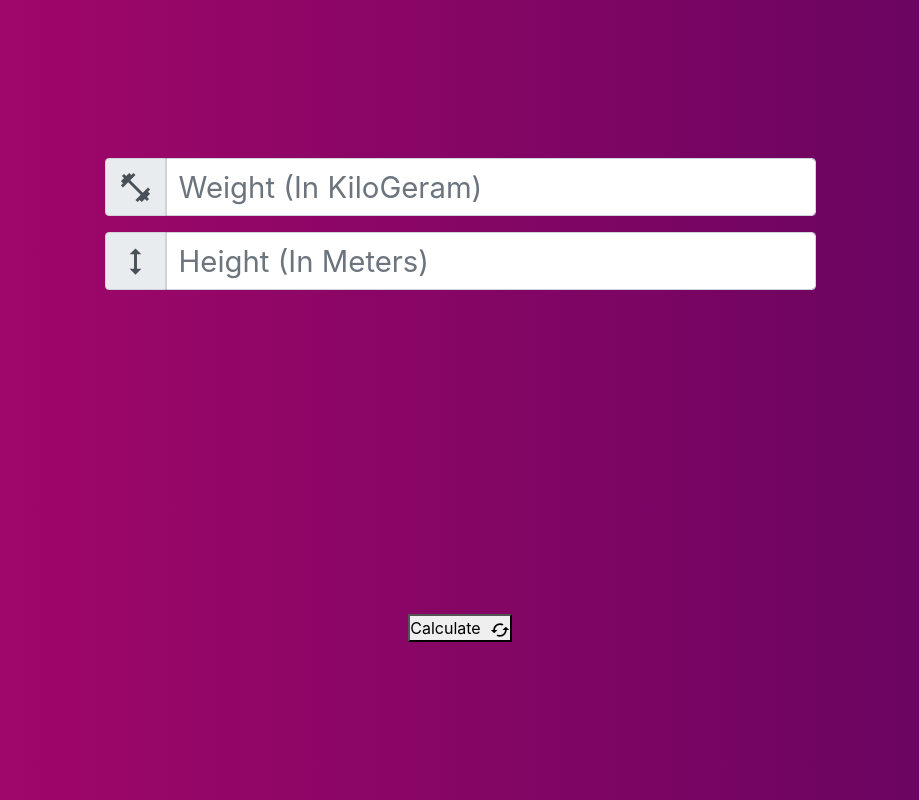
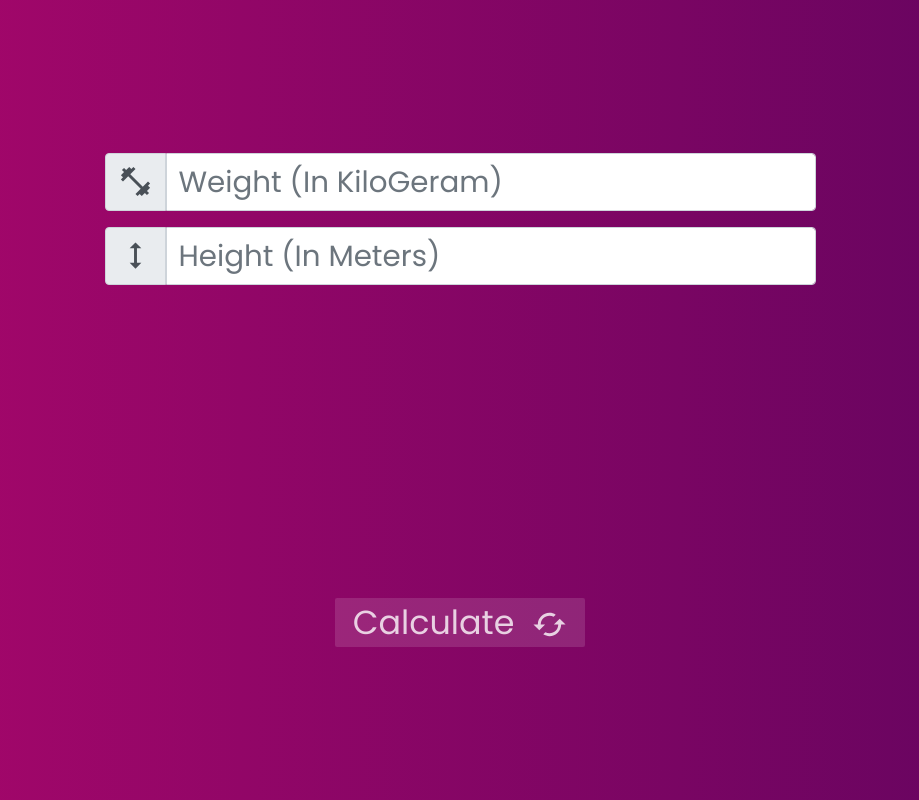
Before and after one commit to ErfiDev/BMi-Simple-Calculator, a React (Create React App) app: page / in a window 1280 px wide. Both pictures are taken after a click on the button "I'm Ready". Shown: the whole page, without its empty margins (180-1099 px from the left). Built offline with nearby package versions, Linux system fonts and the light colour scheme.

Commit message:
finish buttons styles

```diff
--- a/src/CSS/Compiled/Main.css
+++ b/src/CSS/Compiled/Main.css
@@ -80,6 +80,7 @@
   flex-direction: column;
   justify-content: space-around;
   align-items: center;
+  font-family: "Poppins", sans-serif;
 }
 #root .calculator-container input[type=number] {
   width: 650px;
@@ -88,6 +89,33 @@
 #root .calculator-container span {
   border-top-right-radius: 0;
   border-bottom-right-radius: 0;
+}
+#root .calculator-container #calc-btn {
+  width: 250px;
+  height: auto;
+  font-family: "Poppins", sans-serif;
+  font-size: 25pt;
+  outline: none;
+  border: none;
+  border-radius: 2px;
+  background-color: rgba(255, 255, 255, 0.13);
+  color: rgba(255, 255, 255, 0.788);
+  transition: all 0.5s ease;
+  position: relative;
+}
+#root .calculator-container #calc-btn::after {
+  content: "";
+  position: absolute;
+  bottom: 0;
+  right: 0;
+  height: 4px;
+  width: 100%;
+  transform: scaleX(0);
+  transition: all 0.7s ease;
+  background-color: rgba(255, 255, 255, 0.247);
+}
+#root .calculator-container #calc-btn:hover::after {
+  transform: scaleX(1);
 }
 
 @keyframes startCalculator {
--- a/src/CSS/Main.scss
+++ b/src/CSS/Main.scss
@@ -89,6 +89,7 @@ $bc: "background-color";
         flex-direction: column;
         justify-content: space-around;
         align-items: center;
+        font-family: "Poppins" , sans-serif;
 
         input[type = "number"]
         {
@@ -98,6 +99,34 @@ $bc: "background-color";
         span{
             border-top-right-radius: 0;
             border-bottom-right-radius: 0;
+        }
+
+        #calc-btn{
+            width: 250px;
+            height: auto;
+            font-family: "Poppins" , sans-serif;
+            font-size: 25pt;
+            outline: none;
+            border: none;
+            border-radius: 2px;
+            #{$bc}: rgba(255, 255, 255, 0.13);
+            color: rgba(255, 255, 255, 0.788);
+            transition: all 0.5s ease;
+            position: relative;
+            &::after{
+                content: "";
+                position: absolute;
+                bottom: 0;
+                right: 0;
+                height: 4px;
+                width: 100%;
+                transform: scaleX(0);
+                transition: all 0.7s ease;
+                #{$bc}: rgba(255, 255, 255, 0.247);
+            }
+            &:hover::after{
+                transform: scaleX(1);
+            }
         }
     }
 }
--- a/src/Components/Calculator.jsx
+++ b/src/Components/Calculator.jsx
@@ -33,10 +33,10 @@ const Calculator = () => {
                 </div>
             </div>
 
-            <button>
+            <button id="calc-btn">
                 Calculate
                 &nbsp;
-                <CachedIcon fontSize="small" />
+                <CachedIcon fontSize="large" />
             </button>
         </div>
     );
```
